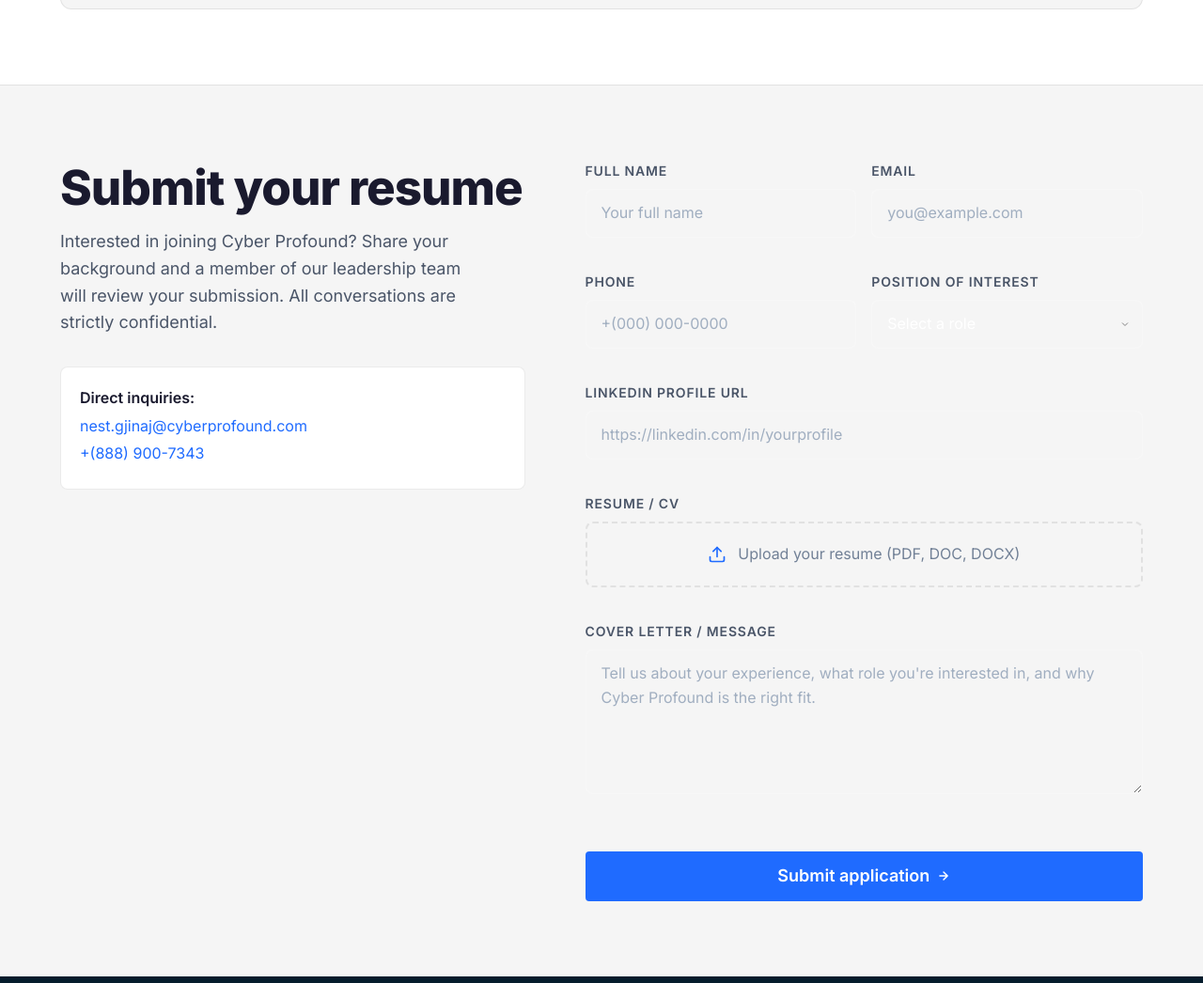
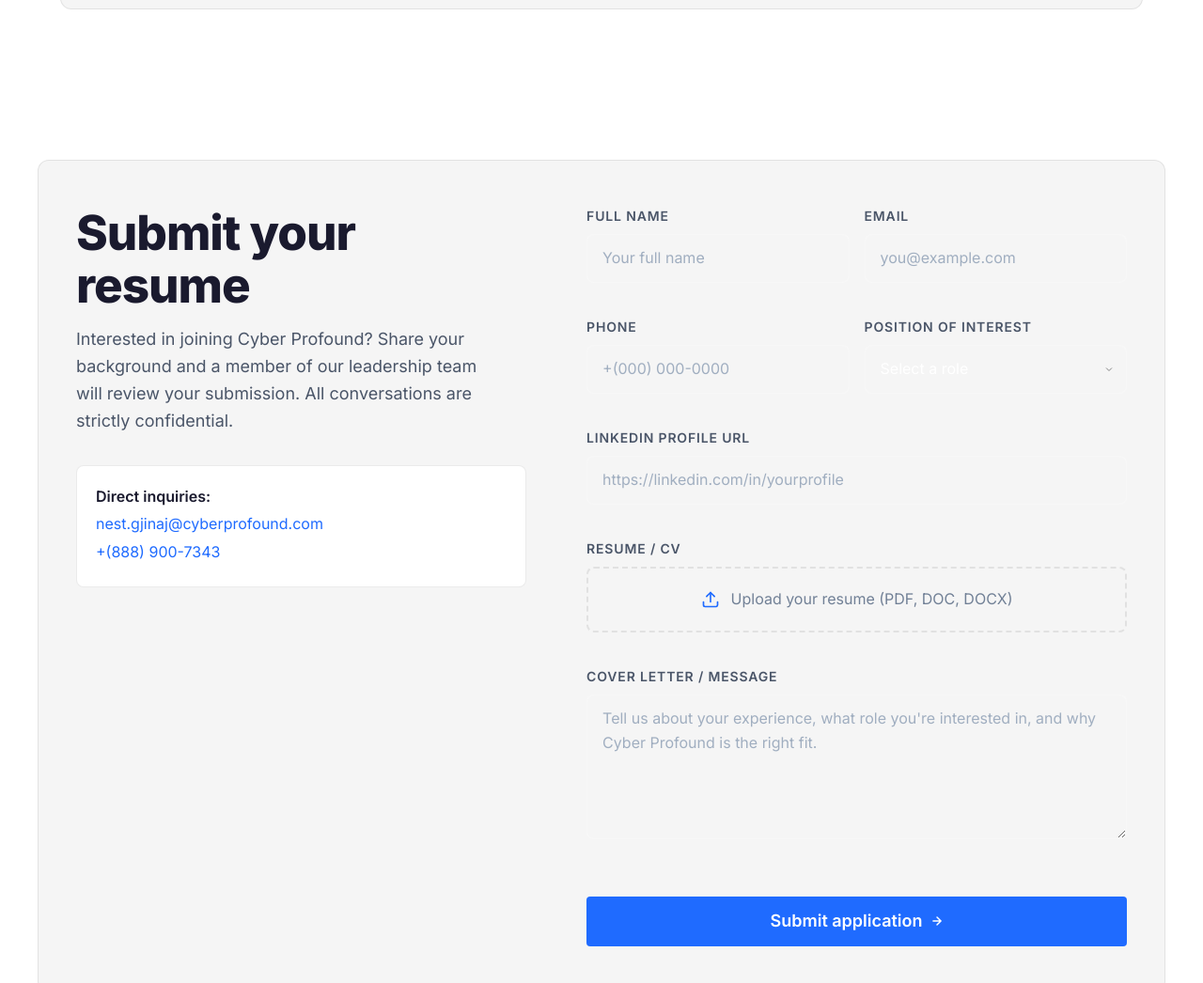
Before and after one commit to NestiGee/cyberprofound-website, a plain HTML site: page careers.html in a window 1280 px wide. Shown: the part 2495-3541 px from the top of the page at 94% size. Drawn offline with Linux system fonts and the light colour scheme.

Commit message:
Add bordered card container to Submit your resume section

```diff
--- a/careers.css
+++ b/careers.css
@@ -202,8 +202,14 @@
 /* -- Apply / Resume Form -- */
 .careers-apply {
   padding-block: var(--space-20);
-  background: var(--color-surface);
-  border-top: 1px solid var(--color-border);
+  background: var(--color-bg, #ffffff);
+}
+
+.careers-apply > .container {
+  background: var(--color-surface, #F9F8F5);
+  border: 1px solid var(--color-border, #D4D1CA);
+  border-radius: var(--radius-lg, 12px);
+  padding: var(--space-12) var(--space-10);
 }
 
 .careers-apply-content {
```
